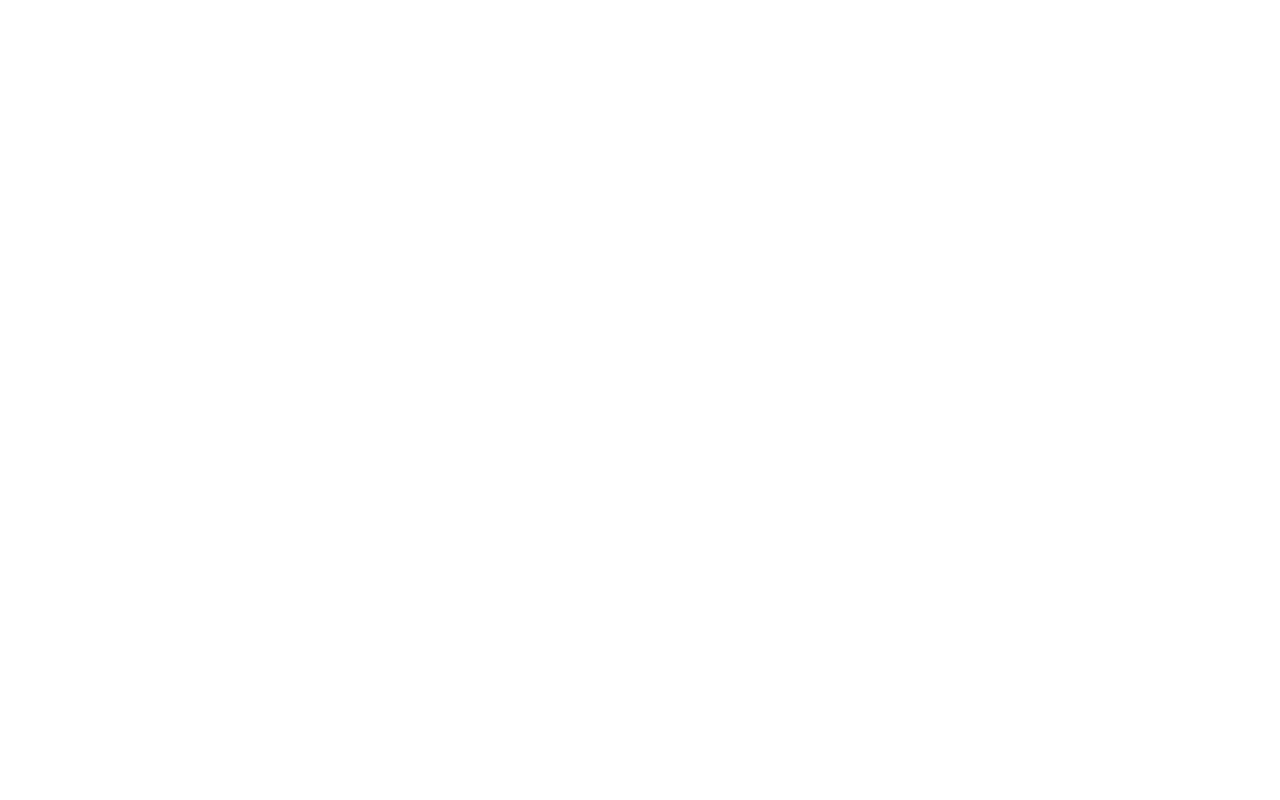
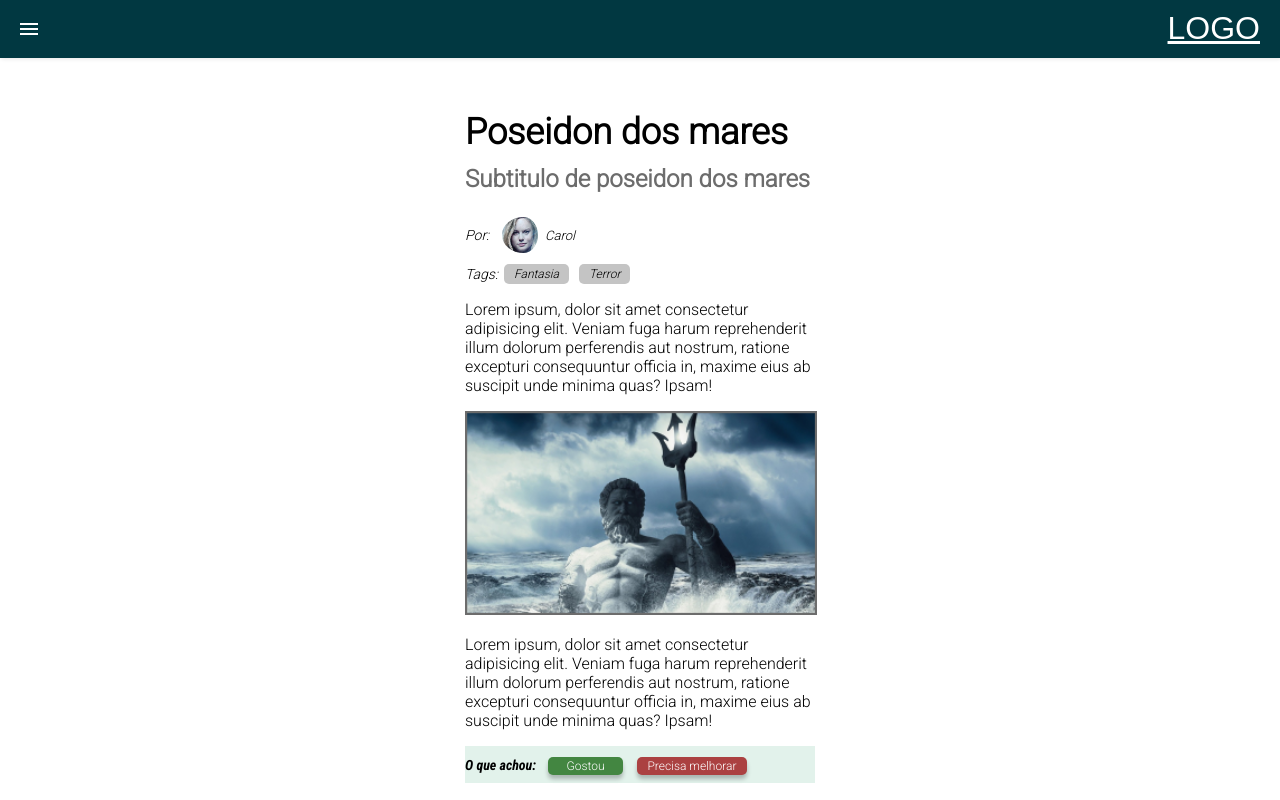
Before and after one commit to luane-aquino/zup-history-writer, a website: page frontend/story.html in a window 1280 px wide. Drawn offline with nearby package versions, Linux system fonts and the light colour scheme.

Commit message:
implement html css of story

```diff
--- /dev/null
+++ b/frontend/css/comment.css
@@ -0,0 +1,207 @@
+body {
+  margin: 0;
+  font-family: Arial, Helvetica, sans-serif;
+}
+a {
+  color: #000;
+}
+ul {
+  list-style: none;
+  margin: 0;
+  padding: 0;
+}
+.container {
+  margin: 58px auto auto auto;
+  width: 350px;
+  padding: 0;
+}
+.main {
+  background: #fff;
+}
+.btn {
+  width: 75px;
+  height: 18px;
+  color: #fff;
+  border: none;
+  box-shadow: 0px 4px 4px rgba(0, 0, 0, 0.25);
+  border-radius: 5px;
+  font-size: 12px;
+}
+.btn--larger {
+  width: 85px;
+}
+.blue {
+  background: #007f81;
+}
+.green {
+  background: #438641;
+}
+.red {
+  background: #ab4141;
+}
+textarea {
+  resize: none;
+}
+.header {
+  background-color: #013841;
+  box-shadow: 1px 1px 4px 0 rgba(0,0,0,.1);
+  position: fixed;
+  width: 100%;
+  z-index: 3;
+  top: 0;
+}
+.header ul {
+  margin: 0;
+  padding: 0;
+  list-style: none;
+  overflow: hidden;
+  background-color: #fff;
+}
+.header ul a {
+  display: block;
+  padding: 20px;
+  border-right: 1px solid #aaa;
+  text-decoration: none;
+}
+.header ul a:hover {
+  background: #ddd;
+}
+.header .logo {
+  float: right;
+  display: block;
+  font-size: 2em;
+  padding: 10px 20px;
+  color: #fff;
+}
+.header .menu {
+  clear: both;
+  max-height: 0;
+  transition: max-height .2s ease-out;
+}
+.header .menu-icon {
+  padding: 28px 20px;
+  position: relative;
+  float: left;
+  cursor: pointer;
+}
+.header .menu-icon .nav-icon {
+  background: #fff;
+  display: block;
+  height: 2px;
+  width: 18px;
+  position: relative;
+  transition: background .2s ease-out;
+}
+.header .menu-icon .nav-icon:before {
+  background: #fff;
+  content: "";
+  display: block;
+  height: 100%;
+  width: 100%;
+  position: absolute;
+  top: 5px;
+  transition: all .2s ease-out;
+}
+.header .menu-icon .nav-icon:after {
+  background: #fff;
+  content: "";
+  display: block;
+  height: 100%;
+  width: 100%;
+  position: absolute;
+  top: -5px;
+  transition: all .2s ease-out;
+}
+.header .menu-btn {
+  display: none;
+}
+/* transition effects for hamburger menu */
+.header .menu-btn:checked ~ .menu {
+  max-height: 240px;
+}
+.header .menu-btn:checked ~ .menu-icon .nav-icon {
+  background: transparent;
+}
+.header .menu-btn:checked ~ .menu-icon .nav-icon:before {
+  transform: rotate(-45deg);
+  top: 0;
+}
+.header .menu-btn:checked ~ .menu-icon .nav-icon:after {
+  transform: rotate(45deg);
+  top: 0;
+}
+/* comment */
+.comment {
+  display: flex;
+  flex-direction: column;
+  padding-top: 51px;
+}
+.comment button {
+  align-self: flex-end;
+  margin-top: 10px;
+}
+.comment button:hover {
+  background: #008c8f;
+}
+.comment__textarea {
+  width: 275px;
+  height: 93px;
+  padding: 10px;
+  letter-spacing: 1px;
+  font-style: italic;
+  line-height: 1.5;
+  border: 1px solid #ccc;
+  border-radius: 1px;
+  box-shadow: 1px 1px 1px #999;
+  align-self: flex-end;
+  background-color: #fffbfb;
+}
+.comment div {
+  display: flex;
+  flex-direction: row;
+  justify-content: space-between;
+}
+.comment img {
+  width: 36px;
+  height: 36px;
+  border-radius: 50%;
+}
+/* comment list */
+.comment__list {
+  margin-top: 25px;
+}
+.comment__list ul {
+  display: flex;
+  flex-direction: column;
+  justify-content: flex-end;
+  padding-left: 65px;
+}
+.comment__list ul li {
+  width: 275px;
+  height: 175px;
+  padding: 5px;
+  background-color: #fffbfb;
+  font-style: italic;
+  line-height: 1.5;
+  border: 1px solid #ccc;
+  border-radius: 13px;
+  box-shadow: 1px 1px 1px #999;
+  margin-bottom: 20px;
+}
+.comment__list ul li p {
+  margin: 10px 0 10px 0;
+  height: 80px;
+}
+.comment__list div {
+  display: flex;
+  flex-direction: row;
+  justify-content: flex-end;
+}
+.comment__list button:first-child {
+  margin: 0 10px;
+}
+.comment__list img {
+  border-radius: 50%;
+  width: 36px;
+  height: 36px;
+}
--- /dev/null
+++ b/frontend/css/story.css
@@ -0,0 +1,94 @@
+@import url('https://fonts.googleapis.com/css2?family=Roboto:wght@300&display=swap');
+@import url('https://fonts.googleapis.com/css2?family=Roboto+Condensed:ital,wght@1,700&display=swap');
+
+.btn--larger {
+  width: 110px;
+}
+.main {
+  font-family: 'Roboto', sans-serif;
+}
+.main h1 {
+  padding-top: 53px;
+  margin: 0;
+  font-size: 36px;
+  line-height: 42px;
+  color: #000;
+}
+.main h2 {
+  padding-top: 12px;
+  margin: 0;
+  font-size: 24px;
+  line-height: 28px;
+  color: #6c6c6c;
+}
+.story__author {
+  display: flex;
+  flex-direction: row;
+  align-items: center;
+  padding-top: 24px;
+}
+.story__author img {
+  width: 36px;
+  height: 36px;
+  border-radius: 50%;
+  padding-right: 7px;
+}
+.story__author p {
+  margin: 0;
+}
+.story__author p:first-child {
+  font-size: 14px;
+  line-height: 16px;
+  font-style: italic;
+  padding-right: 13px;
+}
+.story__author p:nth-of-type(2) {
+  font-size: 13px;
+  line-height: 15px;
+  font-style: italic;
+}
+.story__tags {
+  display: flex;
+  flex-direction: row;
+  align-items: center;
+  margin-top: 10px;
+}
+.story__tags p {
+  margin: 0;
+  padding-right: 6px;
+  font-size: 14px;
+  line-height: 16px;
+  font-style: italic;
+}
+.story__tags ul li {
+  display: inline-block;
+  background: #c4c4c4;
+  padding: 3px 10px;
+  border-radius: 5px;
+  margin-right: 6px;
+  font-size: 12px;
+  line-height: 14px;
+  font-style: italic;
+  font-weight: normal;
+}
+.story__article img {
+  width: 100%;
+  border: 1px solid #6C6C6C;
+}
+.story__opnion {
+  background: #E2F2EB;
+  display: flex;
+  flex-direction: row;
+  align-items: center;
+  height: 37px;
+}
+.story__opnion p {
+  margin: 0;
+  font-size: 14px;
+  line-height: 16px;
+  font-family: 'Roboto Condensed', sans-serif;
+  padding-right: 12px;
+}
+.story__opnion button {
+  margin-right: 10px;
+}
--- a/frontend/css/styles.css
+++ /dev/null
@@ -1,208 +0,0 @@
-body {
-  margin: 0;
-  font-family: Arial, Helvetica, sans-serif;
-}
-a {
-  color: #000;
-}
-ul {
-  list-style: none;
-  margin: 0;
-  padding: 0;
-}
-.btn {
-  width: 75px;
-  height: 18px;
-  color: #fff;
-  border: none;
-  box-shadow: 0px 4px 4px rgba(0, 0, 0, 0.25);
-  border-radius: 5px;
-  font-size: 12px;
-}
-.btn--larger {
-  width: 85px;
-}
-.blue {
-  background: #007f81;
-}
-.green {
-  background: #438641;
-}
-.red {
-  background: #ab4141;
-}
-textarea {
-  resize: none;
-}
-.header {
-  background-color: #013841;
-  box-shadow: 1px 1px 4px 0 rgba(0,0,0,.1);
-  position: fixed;
-  width: 100%;
-  z-index: 3;
-  top: 0;
-}
-.header ul {
-  margin: 0;
-  padding: 0;
-  list-style: none;
-  overflow: hidden;
-  background-color: #fff;
-}
-.header ul a {
-  display: block;
-  padding: 20px;
-  border-right: 1px solid #aaa;
-  text-decoration: none;
-}
-.header ul a:hover {
-  background: #ddd;
-}
-.header .logo {
-  float: right;
-  display: block;
-  font-size: 2em;
-  padding: 10px 20px;
-  color: #fff;
-}
-.header .menu {
-  clear: both;
-  max-height: 0;
-  transition: max-height .2s ease-out;
-}
-.header .menu-icon {
-  padding: 28px 20px;
-  position: relative;
-  float: left;
-  cursor: pointer;
-}
-.header .menu-icon .nav-icon {
-  background: #fff;
-  display: block;
-  height: 2px;
-  width: 18px;
-  position: relative;
-  transition: background .2s ease-out;
-}
-.header .menu-icon .nav-icon:before {
-  background: #fff;
-  content: "";
-  display: block;
-  height: 100%;
-  width: 100%;
-  position: absolute;
-  top: 5px;
-  transition: all .2s ease-out;
-}
-.header .menu-icon .nav-icon:after {
-  background: #fff;
-  content: "";
-  display: block;
-  height: 100%;
-  width: 100%;
-  position: absolute;
-  top: -5px;
-  transition: all .2s ease-out;
-}
-.header .menu-btn {
-  display: none;
-}
-/* transition effects for hamburger menu */
-.header .menu-btn:checked ~ .menu {
-  max-height: 240px;
-}
-.header .menu-btn:checked ~ .menu-icon .nav-icon {
-  background: transparent;
-}
-.header .menu-btn:checked ~ .menu-icon .nav-icon:before {
-  transform: rotate(-45deg);
-  top: 0;
-}
-.header .menu-btn:checked ~ .menu-icon .nav-icon:after {
-  transform: rotate(45deg);
-  top: 0;
-}
-/* comment */
-.main {
-  margin: 58px auto auto auto;
-  background: #fff;
-}
-.container {
-  margin: 58px auto auto auto;
-  width: 350px;
-  padding: 0;
-}
-.comment {
-  display: flex;
-  flex-direction: column;
-  padding-top: 51px;
-}
-.comment button {
-  align-self: flex-end;
-  margin-top: 10px;
-}
-.comment button:hover {
-  background: #008c8f;
-}
-.comment__textarea {
-  width: 275px;
-  height: 93px;
-  padding: 10px;
-  letter-spacing: 1px;
-  font-style: italic;
-  line-height: 1.5;
-  border: 1px solid #ccc;
-  border-radius: 1px;
-  box-shadow: 1px 1px 1px #999;
-  align-self: flex-end;
-  background-color: #fffbfb;
-}
-.comment div {
-  display: flex;
-  flex-direction: row;
-  justify-content: space-between;
-}
-.comment img {
-  width: 36px;
-  height: 36px;
-  border-radius: 50%;
-}
-/* comment list */
-.comment__list {
-  margin-top: 25px;
-}
-.comment__list ul {
-  display: flex;
-  flex-direction: column;
-  justify-content: flex-end;
-  padding-left: 65px;
-}
-.comment__list ul li {
-  width: 275px;
-  height: 175px;
-  padding: 5px;
-  background-color: #fffbfb;
-  font-style: italic;
-  line-height: 1.5;
-  border: 1px solid #ccc;
-  border-radius: 13px;
-  box-shadow: 1px 1px 1px #999;
-  margin-bottom: 20px;
-}
-.comment__list ul li p {
-  margin: 10px 0 10px 0;
-  height: 80px;
-}
-.comment__list div {
-  display: flex;
-  flex-direction: row;
-  justify-content: flex-end;
-}
-.comment__list button:first-child {
-  margin: 0 10px;
-}
-.comment__list img {
-  border-radius: 50%;
-  width: 36px;
-  height: 36px;
-}
--- a/frontend/story.html
+++ b/frontend/story.html
@@ -0,0 +1,59 @@
+<!DOCTYPE html>
+<html lang="en">
+<head>
+  <meta charset="UTF-8">
+  <meta name="viewport" content="width=device-width, initial-scale=1.0">
+  <link rel="stylesheet" href="./css/normalize.css">
+  <link rel="stylesheet" href="https://cdnjs.cloudflare.com/ajax/libs/font-awesome/4.7.0/css/font-awesome.min.css">
+  <link rel="stylesheet" href="./css/comment.css">
+  <link rel="stylesheet" href="./css/story.css">
+  <script src="https://unpkg.com/axios/dist/axios.min.js"></script>
+  <script src="./js/story.js" defer></script>
+  <title>Story Writer - Story</title>
+</head>
+<body>
+  <header class="header">
+    <a href="/" class="logo">LOGO</a>
+    <input class="menu-btn" type="checkbox" id="menu-btn">
+    <label for="menu-btn" class="menu-icon"><span class="nav-icon"></span></label>
+    <ul class="menu">
+      <li><a href="#">Perfil</a></li>
+      <li><a href="#">Stories</a></li>
+      <li><a href="#">Criar Story</a></li>
+      <li><a href="#">something else</a></li>
+    </ul>
+  </header>
+  <main class="main container">
+    <h1>Poseidon dos mares</h1>
+    <h2>Subtitulo de poseidon dos mares</h2>
+    <div class="story__author">
+      <p>Por:</p>
+      <img src="./images/carol-profile.jpg" alt="carol">
+      <p>Carol</p>
+    </div>
+    <div class="story__tags">
+      <p>Tags:</p>
+      <ul>
+        <li>Fantasia</li>
+        <li>Terror</li>
+      </ul>
+    </div>
+    <article class="story__article">
+      <p>Lorem ipsum, dolor sit amet consectetur adipisicing elit. Veniam fuga harum reprehenderit
+         illum dolorum perferendis aut nostrum, ratione excepturi consequuntur officia in, maxime eius
+         ab suscipit unde minima quas? Ipsam!</p>
+      <img src="./images/poseidon-1.png" alt="poseidon">
+      <p>Lorem ipsum, dolor sit amet consectetur adipisicing elit. Veniam fuga harum reprehenderit
+        illum dolorum perferendis aut nostrum, ratione excepturi consequuntur officia in, maxime eius
+        ab suscipit unde minima quas? Ipsam!</p>
+    </article>
+    <div class="story__opnion">
+      <p>O que achou:</p>
+      <div>
+        <button class="btn green">Gostou</button>
+        <button class="btn red btn--larger">Precisa melhorar</button>
+      </div>
+    </div>
+  </main>
+</body>
+</html>
```
Also changed, not shown: frontend/comment.html (+1 -1 lines), frontend/css/header.css (added), frontend/images/poseidon-1.png (added).
